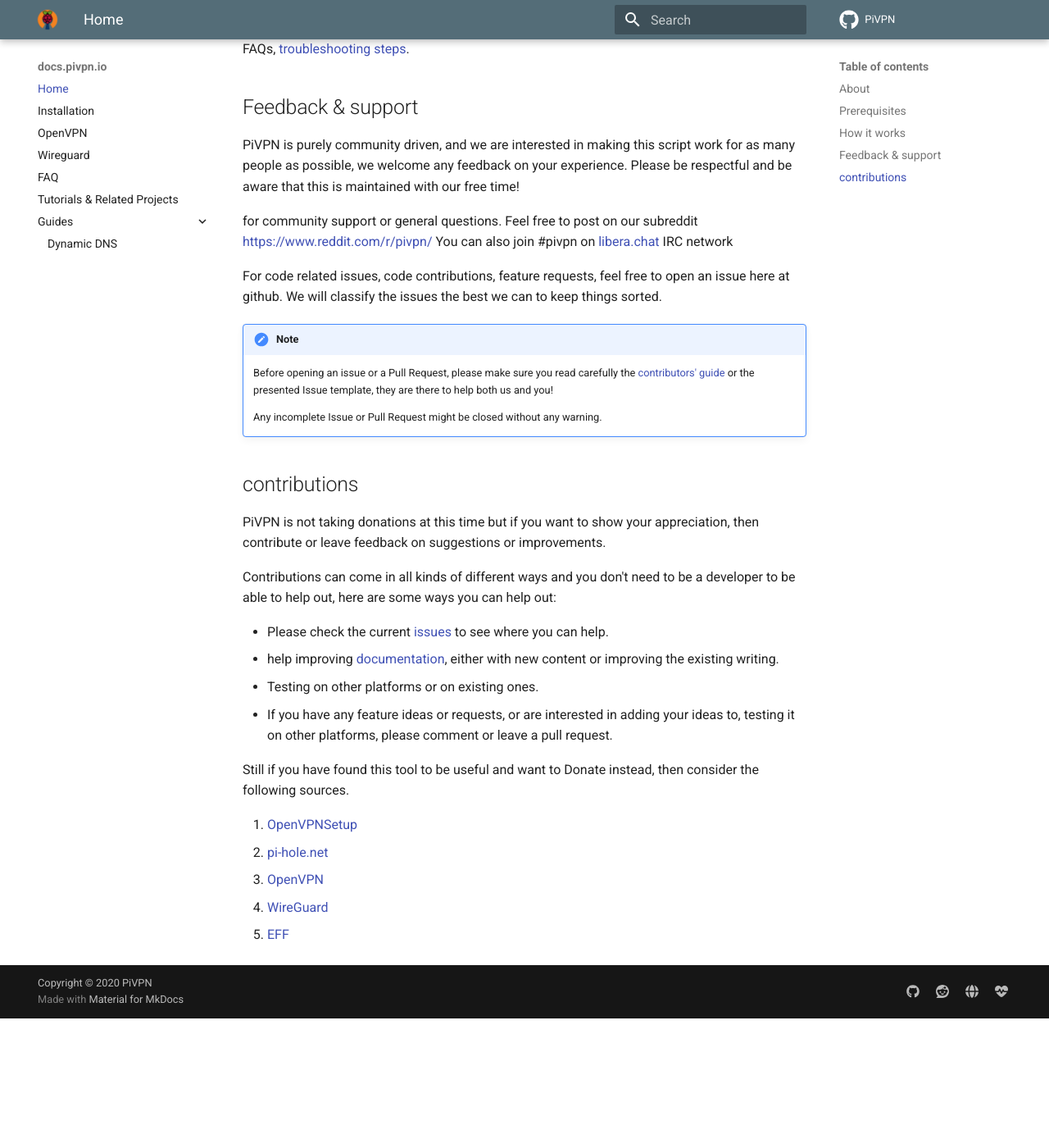
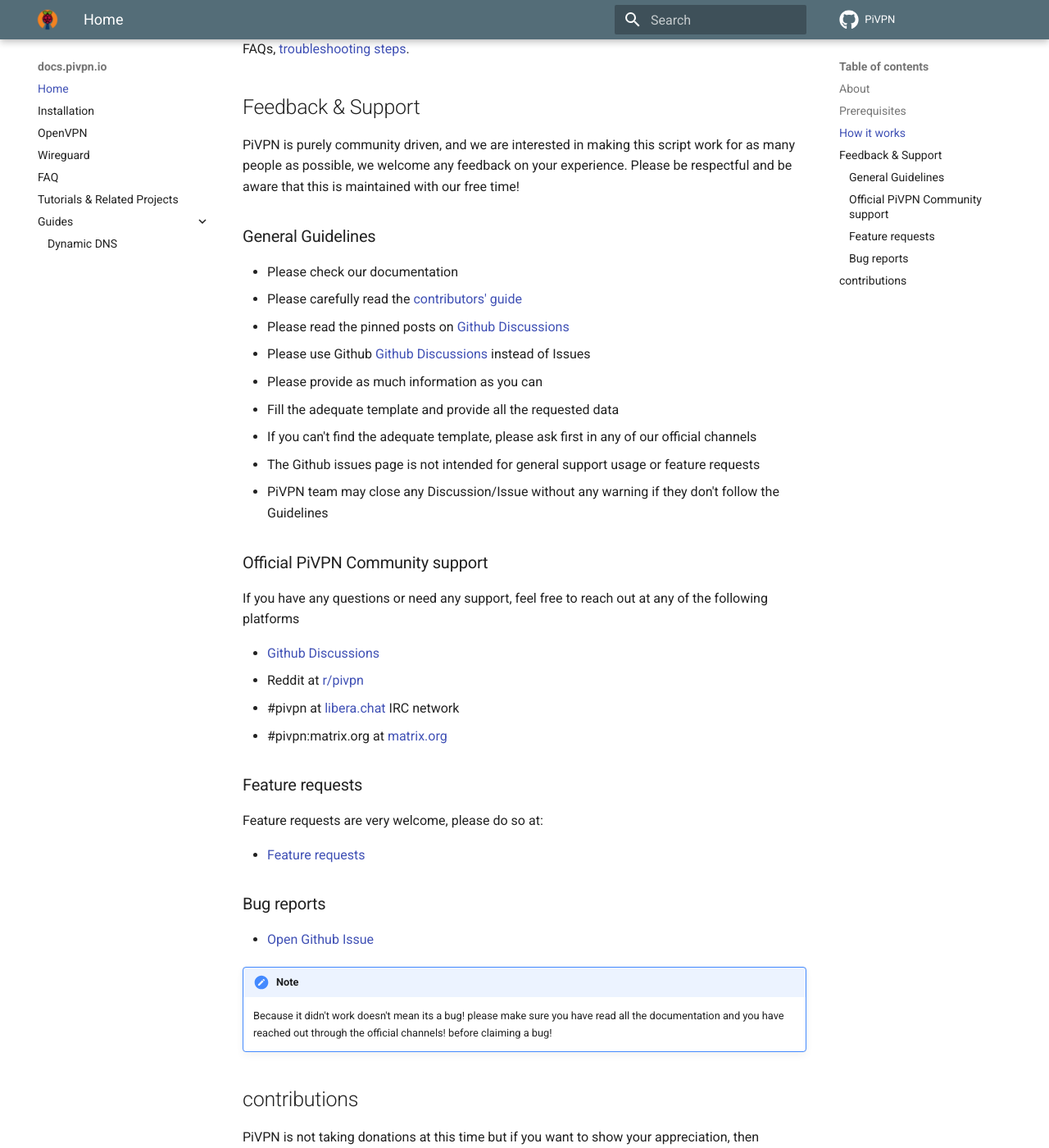
Before and after one commit to pivpn/docs, an MkDocs documentation site: the page built from docs/index.md, in a window 1280 px wide and 1400 px high, scrolled down 2796 px. Shown: the whole window at 82% size. Built offline with MkDocs 1.6.1 and Material for MkDocs 9.7.7, drawn with Linux system fonts in a browser that asks for light colours; comment, search, counter and statistics services are not loaded; before the commit the page ends 4038 px from its top, so only the background shows below that; some of the changed text lies outside the part shown.

Commit message:
fix(index): Update index content
* Changed feedback & support section to be easier to read and grasp with bullet points instead of long text lines
* Added pivpn room at matrix.org
* Addded information about github discussions

```diff
--- a/docs/index.md
+++ b/docs/index.md
@@ -72,22 +72,46 @@ The script will also make some changes to your system to allow it to forward int
 
 After the installation is complete you can use the command `pivpn` to manage the server. Have a look at the [OpenVPN](https://github.com/pivpn/pivpn/wiki/OpenVPN) or [WireGuard](https://github.com/pivpn/pivpn/wiki/WireGuard) wiki for some example commands, connection instructions, FAQs, [troubleshooting steps](https://github.com/pivpn/pivpn/wiki/FAQ#how-do-i-troubleshoot-connection-issues).
 
-## Feedback & support
+## Feedback & Support
 
 PiVPN is purely community driven, and we are interested in making this script work for as many people as possible, we welcome any feedback on your experience.
 Please be respectful and be aware that this is maintained with our free time!
 
-for community support or general questions.
-Feel free to post on our subreddit <https://www.reddit.com/r/pivpn/>
-You can also join #pivpn on [libera.chat](https://libera.chat) IRC network
+### General Guidelines
 
-For code related issues, code contributions, feature requests, feel free to open an issue here at github.
-We will classify the issues the best we can to keep things sorted.
+* Please check our documentation
+* Please carefully read the [contributors' guide](https://github.com/pivpn/pivpn/blob/master/CONTRIBUTING.md)
+* Please read the pinned posts on [Github Discussions](https://github.com/pivpn/pivpn/discussions)
+* Please use Github [Github Discussions](https://github.com/pivpn/pivpn/discussions) instead of Issues
+* Please provide as much information as you can
+  * Fill the adequate template and provide all the requested data
+  * If you can't find the adequate template, please ask first in any of our official channels
+* The Github issues page is not intended for general support usage or feature requests
+* PiVPN team may close any Discussion/Issue without any warning if they don't follow the Guidelines
+
+### Official PiVPN Community support
+
+If you have any questions or need any support, feel free to reach out at any of the following platforms
+
+* [Github Discussions](https://github.com/pivpn/pivpn/discussions)
+* Reddit at [r/pivpn](https://www.reddit.com/r/pivpn/)
+* \#pivpn at [libera.chat](https://libera.chat) IRC network
+* \#pivpn:matrix.org at [matrix.org](https://matrix.org)
+
+
+### Feature requests
+
+Feature requests are very welcome, please do so at:
+
+* [Feature requests](https://github.com/pivpn/pivpn/discussions/categories/feature-requests)
+
+### Bug reports
+
+* [Open Github Issue](https://github.com/pivpn/pivpn/issues)
 
 !!! Note
-    Before opening an issue or a Pull Request, please make sure you read carefully the [contributors' guide](https://github.com/pivpn/pivpn/blob/master/CONTRIBUTING.md) or the presented Issue template, they are there to help both us and you!
-
-    Any incomplete Issue or Pull Request might be closed without any warning.
+    Because it didn't work doesn't mean its a bug!
+    please make sure you have read all the documentation and you have reached out through the official channels! before claiming a bug!
 
 ## contributions
 
@@ -95,10 +119,12 @@ PiVPN is not taking donations at this time but if you want to show your apprecia
 
 Contributions can come in all kinds of different ways and you don't need to be a developer to be able to help out, here are some ways you can help out:
 
-* Please check the current [issues](https://github.com/pivpn/pivpn/issues) to see where you can help.
-* help improving [documentation](https://github.com/pivpn/docs), either with new content or improving the existing writing.
-* Testing on other platforms or on existing ones.
-* If you have any feature ideas or requests, or are interested in adding your ideas to, testing it on other platforms, please comment or leave a pull request.
+* Please check the current [issues](https://github.com/pivpn/pivpn/issues) and [discussions](https://github.com/pivpn/pivpn/discussions)
+to see where you can help.
+* Help improving [documentation](https://github.com/pivpn/docs), either with new content or improving the existing writing.
+* Testing!! Run pivpn in different ways, different systems, different configurations and let us know if you find something!
+* Assisting other users in any of our official channels is also very welcomed
+
 
 Still if you have found this tool to be useful and want to Donate instead, then consider the following sources.
 
```
